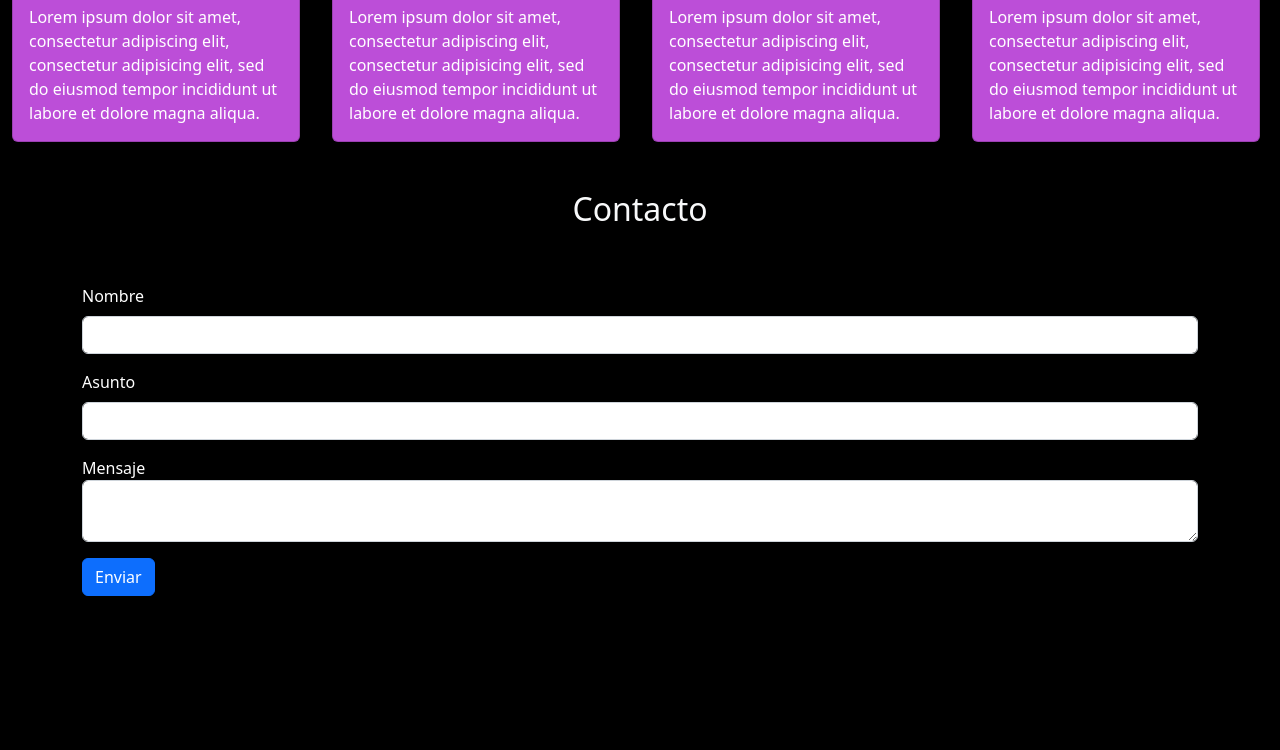
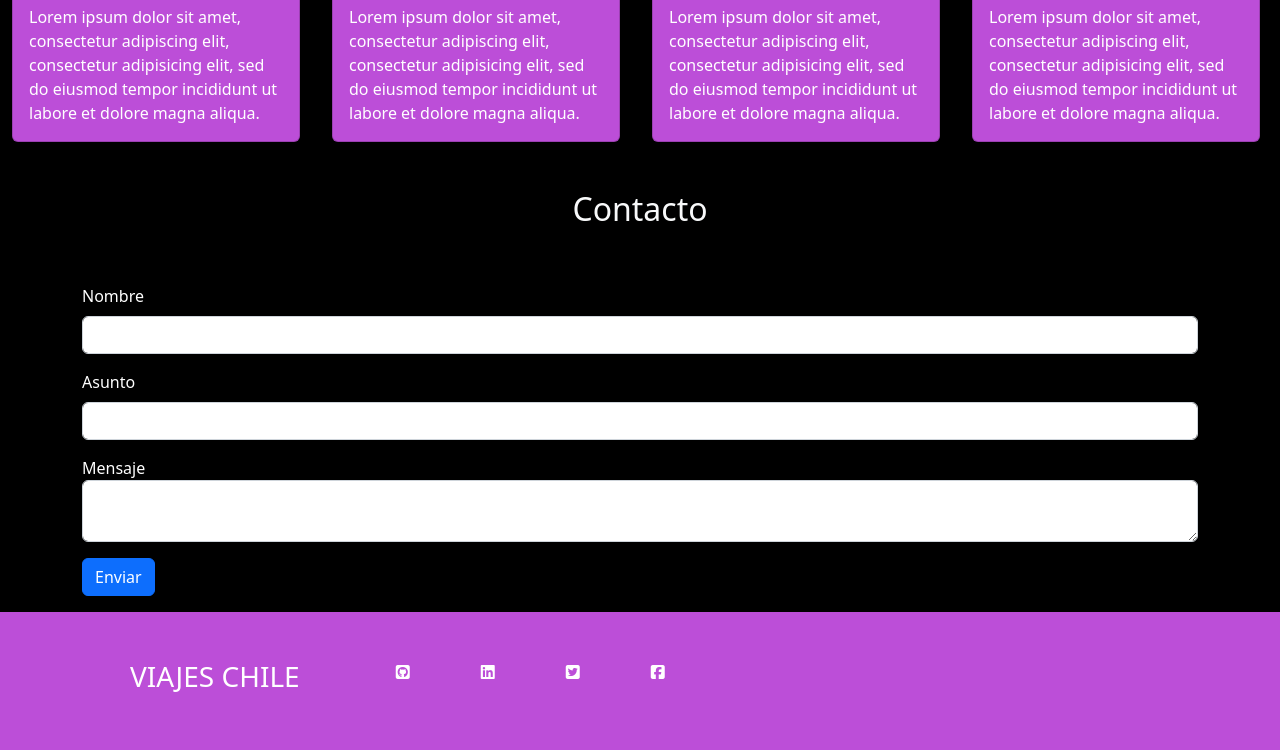
Before and after one commit to Paulaanticoi/viajes-chile, a plain HTML site: page assets/index.html in a window 1280 px wide. Shown: the part 2033-2783 px from the top of the page. Before the commit the page ends 2645 px from the top, so only its background shows below. Drawn offline with nearby package versions, Linux system fonts and the light colour scheme; files that its build step writes are made by us from their sources.

Commit message:
footer agregado

```diff
--- a/assets/index.html
+++ b/assets/index.html
@@ -178,10 +178,28 @@
                 </div>
               </form>
 
+        </div>
+    </div>
 
+<footer style="background-color: #bc4ed8">
+    <div class="container d-flex" style="color: white">
+        <h3 class="p-5">VIAJES CHILE</h3>
+        <div class="row pt-5 ps-5" style="width: 50%">
+            <div class="col-2">
+                <a href="https://www.github.com/"><i class="fa-brands fa-square-github" style="color: white"></i></a>
+            </div>
+            <div class="col-2">
+                <a href="https://www.linkedin.com/"><i class="fa-brands fa-linkedin" style="color: white"></i></a>
+            </div>
+            <div class="col-2">
+                <a href="https://www.twitter.com/"><i class="fa-brands fa-square-twitter" style="color: white"></i></a>
+            </div>
+            <div class="col-2">
+                <a href="https://www.facebook.com/"><i class="fa-brands fa-square-facebook" style="color: white"></i></a>
+            </div>
         </div>
-
     </div>
+</footer>
 
 
     <script src="https://cdn.jsdelivr.net/npm/@popperjs/core@2.11.6/dist/umd/popper.min.js" integrity="sha384-oBqDVmMz9ATKxIep9tiCxS/Z9fNfEXiDAYTujMAeBAsjFuCZSmKbSSUnQlmh/jp3" crossorigin="anonymous"></script>
```
